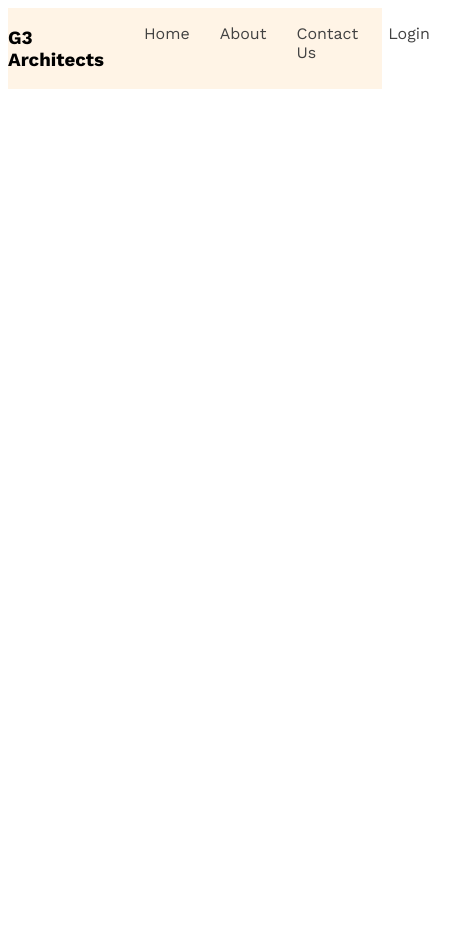
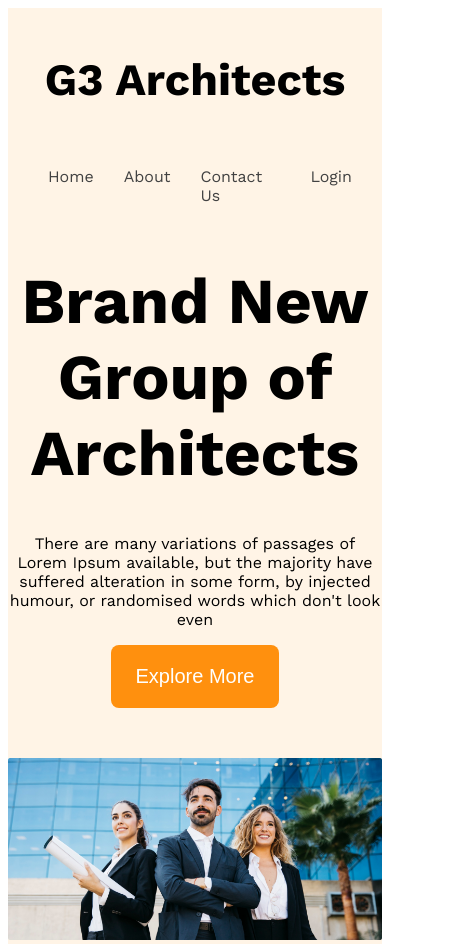
Before and after one commit to TamimAhmedCD/g3-architects-website, a plain HTML site: page index.html in a window 390 px wide. Shown: the whole page, 460 px wide, since content can reach past the window. Before the commit the page ends 844 px from the top, so only its background shows below. Drawn offline with nearby package versions, Linux system fonts and the light colour scheme.

Commit message:
banner section plus responsive done

```diff
--- a/Styles/style.css
+++ b/Styles/style.css
@@ -43,6 +43,16 @@
 
 }
 
+.btn-primary{
+
+    background-color: #FF900E;
+    color: white;
+    padding: 20px 25px;
+    font-size: 1.25rem;
+    border-radius: 8px;
+    border: none;
+}
+
 /* Shared Styles Ended */
 
 
@@ -56,7 +66,16 @@
 /* Navbar Related Styles Started */
 
 .navbar{
+
     justify-content: space-between;
+    align-items: center;
+
+}
+
+.brand{
+
+    font-weight: 700px;
+    font-size: 2.8rem;
 }
 
 .nav-items{
@@ -74,10 +93,49 @@
 }
 
 
-.navbar, banner{
+.navbar, .banner{
+
     max-width: 1440px;
     margin: 0 auto;
 
 }
 
 /* Navbar Related styles Ended */
+
+/* Banner Related Styles Started */
+
+.banner-content{
+
+    max-width: 850px;
+    margin: 0 auto;
+    text-align: center;
+    margin-bottom: 50px;
+
+}
+
+.banner-title{
+
+    font-weight: 700;
+    font-size: 4rem;
+
+}
+
+.banner-img{
+
+    max-width: 100%;
+
+}
+
+/* Banner Related Styles Ended */
+
+/* Responsive Media Query */
+
+@media screen and (max-width:576px) {
+
+    .navbar, .nav-link{
+
+        flex-direction: column;
+
+    }
+
+}
--- a/index.html
+++ b/index.html
@@ -18,7 +18,12 @@
             </ul>
         </nav>
         <div class="banner">
-
+            <div class="banner-content">
+                <h1 class="banner-title">Brand New Group of Architects</h1>
+                <p class="banner-description">There are many variations of passages of Lorem Ipsum available, but the majority have suffered alteration in some form, by injected humour, or randomised words which don't look even</p>
+                <button class="btn-primary">Explore More</button>
+            </div>
+            <img class="banner-img" src="./images/banner.png" alt="">
         </div>
     </header>
     <main>
```
